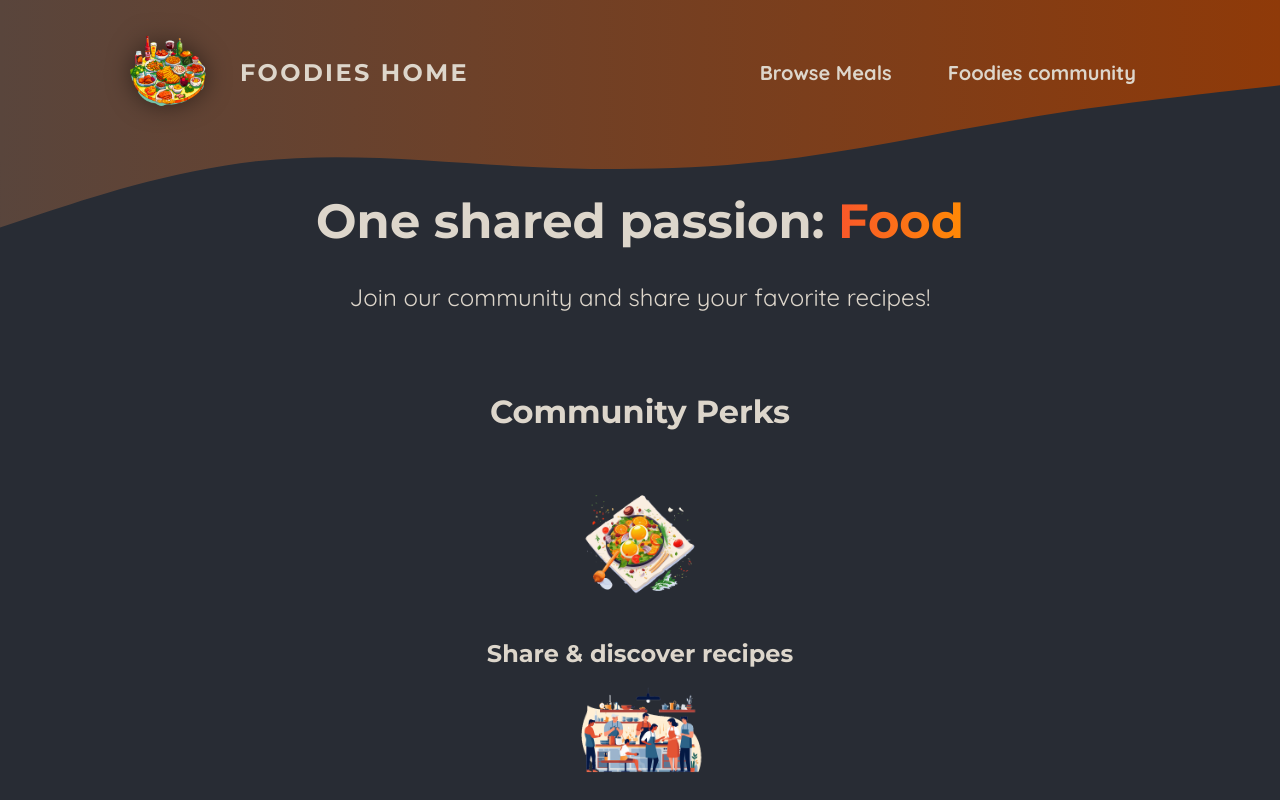
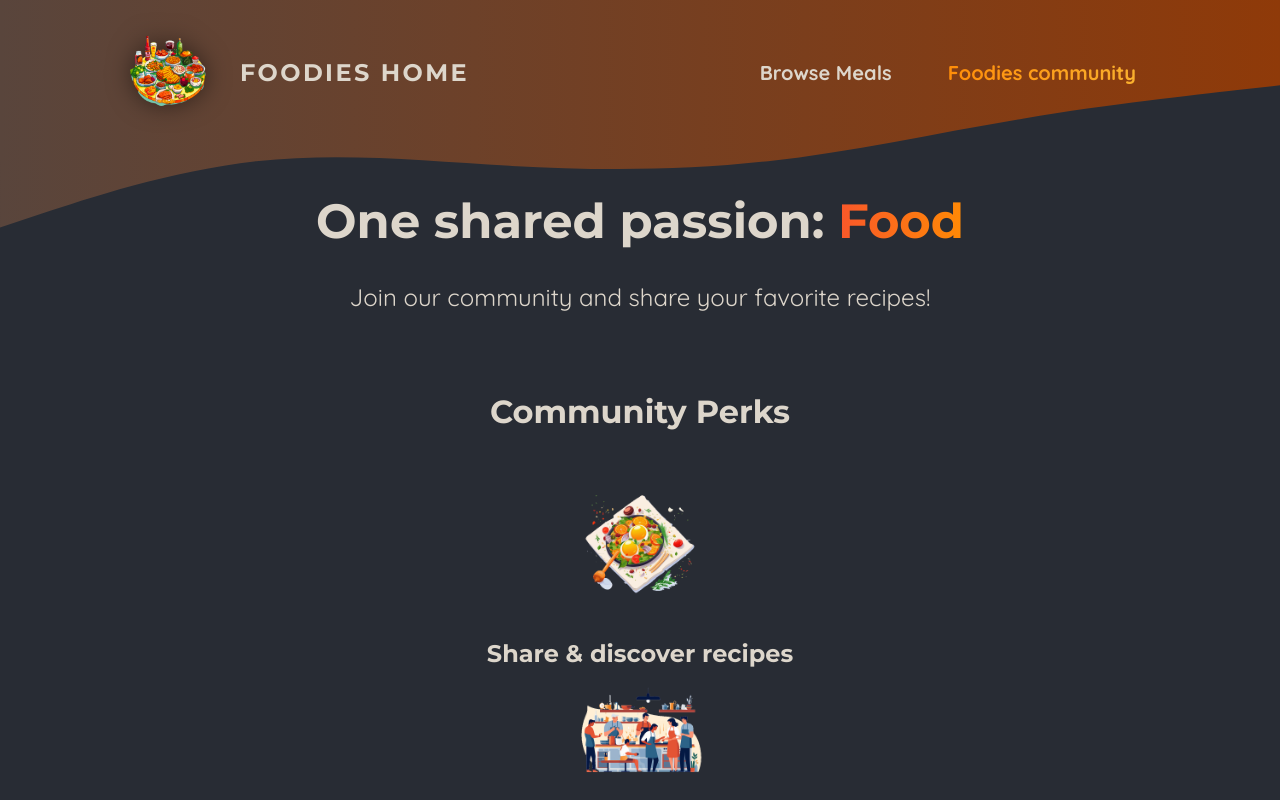
Before and after one commit to catalinst/foodies, a Next.js app: page /community in a window 1280 px wide. Shown: the top 800 px of the page. Built offline with nearby package versions, Linux system fonts and the light colour scheme.

Commit message:
extract navigation to a separate component

```diff
--- a/components/Header/Header.js
+++ b/components/Header/Header.js
@@ -4,6 +4,7 @@ import Image from 'next/image'
 import logoImg from '@/assets/logo.png'
 import classes from './Header.module.css'
 import HeaderBackground from '@/components/Header/HeaderBackground'
+import Navigation from '@/components/Header/Navigation'
 
 export default function Header() {
   return (
@@ -14,16 +15,7 @@ export default function Header() {
           <Image src={logoImg} alt="A plate with food on it" priority />
           Foodies Home
         </Link>
-        <nav className={classes.nav}>
-          <ul>
-            <li>
-              <Link href="/meals">Browse Meals</Link>
-            </li>
-            <li>
-              <Link href="/community">Foodies community</Link>
-            </li>
-          </ul>
-        </nav>
+        <Navigation />
       </header>
     </>
   )
--- a/components/Header/Header.module.css
+++ b/components/Header/Header.module.css
@@ -9,38 +9,6 @@
   .header {
     padding: 2rem 10%;
   }
-}
-
-.nav ul {
-  list-style: none;
-  margin: 0;
-  padding: 0;
-  display: flex;
-  gap: 1.5rem;
-  /* font-family: 'Montserrat', sans-serif; */
-  font-size: 1.25rem;
-}
-
-.nav a {
-  text-decoration: none;
-  color: #ddd6cb;
-  font-weight: bold;
-  padding: 0.5rem 1rem;
-  border-radius: 0.5rem;
-}
-
-.nav a:hover,
-.nav a:active {
-  background: linear-gradient(90deg, #ff8a05, #f9b331);
-  -webkit-background-clip: text;
-  -webkit-text-fill-color: transparent;
-  text-shadow: 0 0 18px rgba(248, 190, 42, 0.8);
-}
-
-.active {
-  background: linear-gradient(90deg, #ff8a05, #f9b331);
-  -webkit-background-clip: text;
-  -webkit-text-fill-color: transparent;
 }
 
 .logo {
--- /dev/null
+++ b/components/Header/Navigation.js
@@ -0,0 +1,30 @@
+'use client'
+
+import Link from 'next/link'
+import { usePathname } from 'next/navigation'
+import classes from './Navigation.module.css'
+
+export default function Navigation() {
+  const path = usePathname()
+
+  return (
+    <nav className={classes.nav}>
+      <ul>
+        <li>
+          <Link
+            href="/meals"
+            className={path.startsWith('/meals')
+              ? classes.active
+              : undefined}
+          >Browse Meals</Link>
+        </li>
+        <li>
+          <Link
+            href="/community"
+            className={path === '/community' ? classes.active : undefined}
+          >Foodies community</Link>
+        </li>
+      </ul>
+    </nav>
+  )
+}
--- /dev/null
+++ b/components/Header/Navigation.module.css
@@ -0,0 +1,31 @@
+.nav ul {
+  list-style: none;
+  margin: 0;
+  padding: 0;
+  display: flex;
+  gap: 1.5rem;
+  /* font-family: 'Montserrat', sans-serif; */
+  font-size: 1.25rem;
+}
+
+.nav a {
+  text-decoration: none;
+  color: #ddd6cb;
+  font-weight: bold;
+  padding: 0.5rem 1rem;
+  border-radius: 0.5rem;
+}
+
+.nav a:hover,
+.nav a:active {
+  background: linear-gradient(90deg, #ff8a05, #f9b331);
+  -webkit-background-clip: text;
+  -webkit-text-fill-color: transparent;
+  text-shadow: 0 0 18px rgba(248, 190, 42, 0.8);
+}
+
+.active {
+  background: linear-gradient(90deg, #ff8a05, #f9b331);
+  -webkit-background-clip: text;
+  -webkit-text-fill-color: transparent;
+}
```
